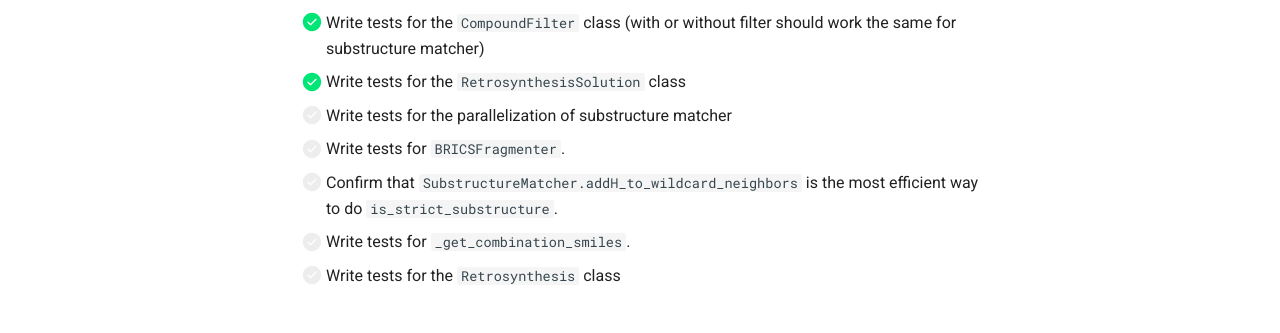
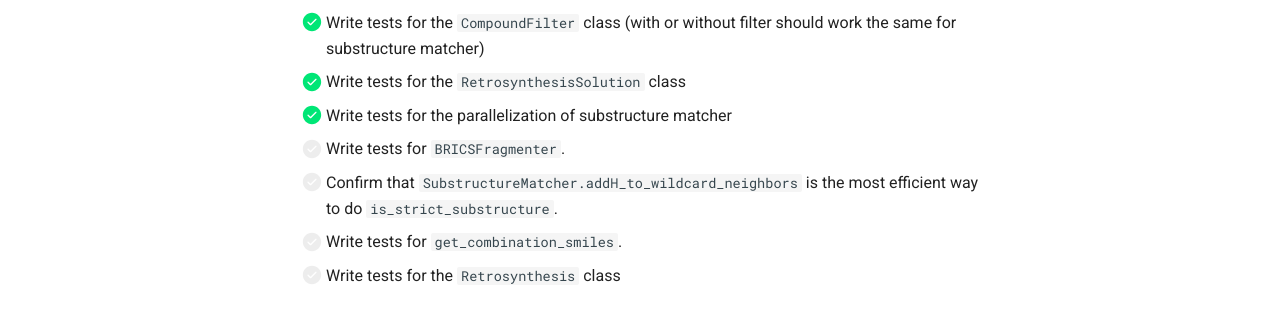
Before and after one commit to randyshee/FragmentRetro, an MkDocs documentation site: the page built from docs/TODO.md, in a window 1280 px wide. Shown: the part 347-680 px from the top of the page. Built offline with MkDocs 1.6.1 and Material for MkDocs 9.7.7, drawn with Linux system fonts in a browser that asks for light colours.

```diff
--- a/docs/TODO.md
+++ b/docs/TODO.md
@@ -7,10 +7,10 @@
 - [x] Rewrite `is_substructure_BBs` such that BBs change at every stage (take out unnecessary BBs).
 - [x] Write tests for the `CompoundFilter` class (with or without filter should work the same for substructure matcher)
 - [x] Write tests for the `RetrosynthesisSolution` class
-- [ ] Write tests for the parallelization of substructure matcher
+- [x] Write tests for the parallelization of substructure matcher
 - [ ] Write tests for `BRICSFragmenter`.
 - [ ] Confirm that `SubstructureMatcher.addH_to_wildcard_neighbors` is the most efficient way to do `is_strict_substructure`.
-- [ ] Write tests for `_get_combination_smiles`.
+- [ ] Write tests for `get_combination_smiles`.
 - [ ] Write tests for the `Retrosynthesis` class
 
 ## New Fragmentation Rules
```
Also changed, not shown: 1 other file.
